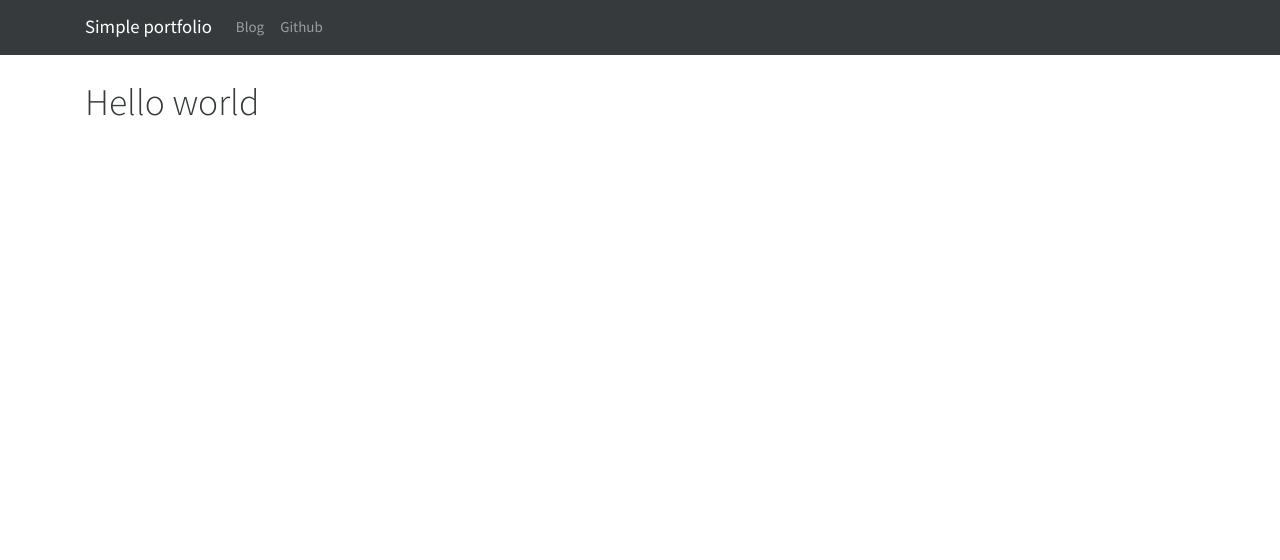
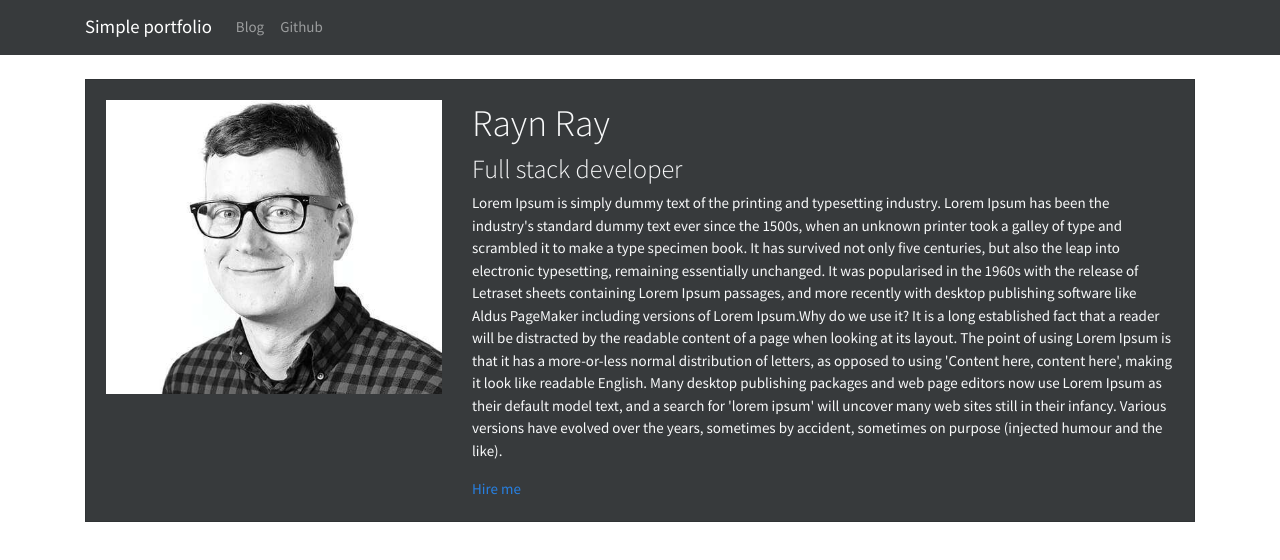
Before and after one commit to RubenZubicoa/Next-simple-app, a Next.js app: page / in a window 1280 px wide. Shown: the top 560 px of the page. Built offline with nearby package versions, Linux system fonts and the light colour scheme.

Commit message:
image profile

```diff
--- a/src/pages/index.js
+++ b/src/pages/index.js
@@ -2,7 +2,30 @@ import Layout from '../components/layout';
 
 const index = () => (
     <Layout>
-        <h1>Hello world</h1>
+
+        {/** Header card */}
+        <header className="row">
+            <div className="col-md-12">
+                <div className="card card-body bg-secondary text-light">
+                    <div className="row">
+                        <div className="col-md-4">
+                            <img className="img-fluid" src="profile.jpg" alt="" />
+                        </div>
+                        <div className="col-md-8">
+                            <h1>Rayn Ray</h1>
+                            <h3>Full stack developer</h3>
+                            <p>
+                                Lorem Ipsum is simply dummy text of the printing and typesetting industry. Lorem Ipsum has been the industry's standard dummy text ever since the 1500s, when an unknown printer took a galley of type and scrambled it to make a type specimen book. It has survived not only five centuries, but also the leap into electronic typesetting, remaining essentially unchanged. It was popularised in the 1960s with the release of Letraset sheets containing Lorem Ipsum passages, and more recently with desktop publishing software like Aldus PageMaker including versions of Lorem Ipsum.Why do we use it?
+                                It is a long established fact that a reader will be distracted by the readable content of a page when looking at its layout. The point of using Lorem Ipsum is that it has a more-or-less normal distribution of letters, as opposed to using 'Content here, content here', making it look like readable English. Many desktop publishing packages and web page editors now use Lorem Ipsum as their default model text, and a search for 'lorem ipsum' will uncover many web sites still in their infancy. Various versions have evolved over the years, sometimes by accident, sometimes on purpose (injected humour and the like).
+                            </p>
+                            <a href="/hireme">Hire me</a>
+
+                        </div>
+                    </div>
+                </div>
+            </div>
+        </header>
+
     </Layout>
 )
 
```
Also changed, not shown: public/profile.jpg (added).
